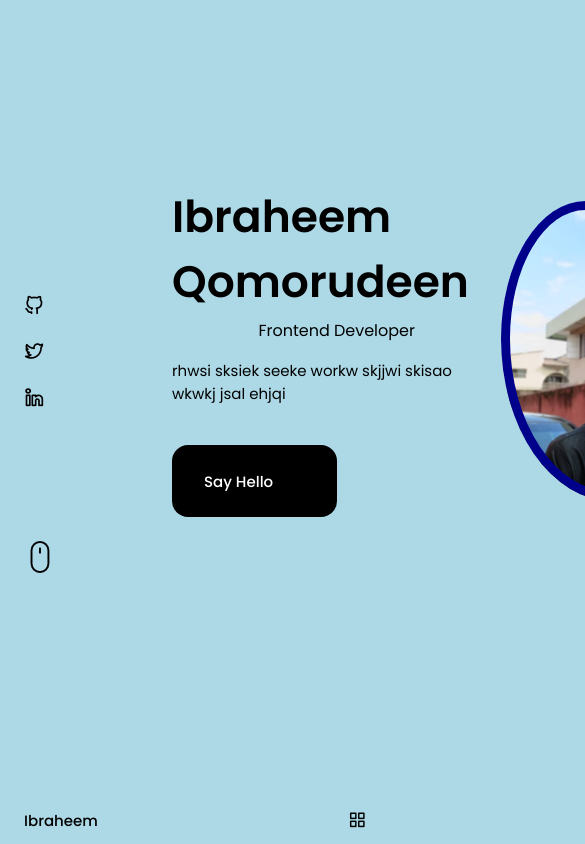
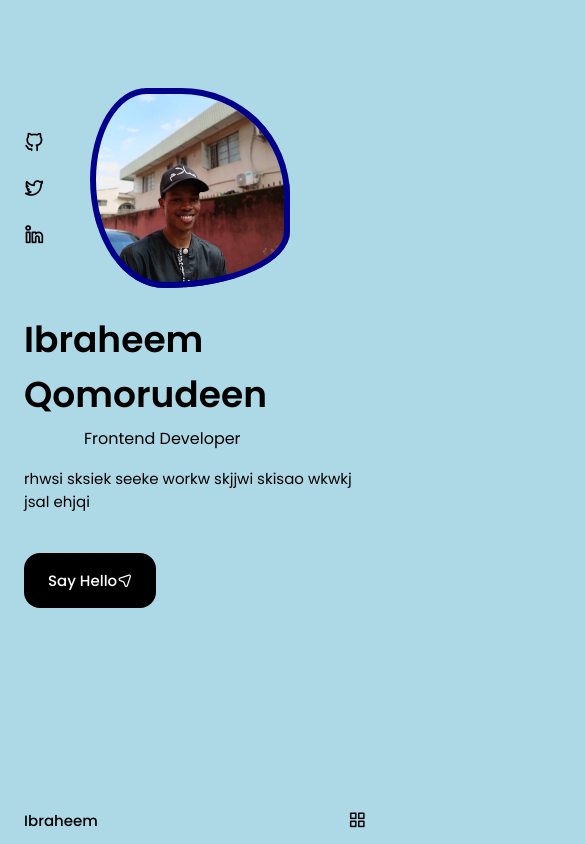
Before and after one commit to tarrmmy/Personal-Portfolio, a React (Create React App) app: page / in a window 390 px wide. Shown: the top 844 px of the page, 585 px wide, since content can reach past the window. Built offline with nearby package versions, Linux system fonts and the light colour scheme.

Commit message:
about page

```diff
--- a/src/App.css
+++ b/src/App.css
@@ -56,7 +56,7 @@
 /* ===============Responsiveness============= */
 @media screen and (max-width:992px) {
   :root{
-    --big-font-size: 2.75rem;
+    --big-font-size: 2.25rem;
     --h1-font-size: 1.5rem;
     --h2-font-size: 1.25rem;
     --h3-font-size: 1rem;
@@ -183,6 +183,20 @@ img {
     margin-left: var(--mb-1-5);
     margin-right: var(--mb-1-5);
   }
+
+  .button {
+    padding: 1rem 1.5rem;
+  }
+  .button__icon {
+    width: 22px;
+    height: 22px;
+  }
+}
+
+@media screen and (max-width:768px) {
+  .section {
+    padding: 2rem 0 4rem;
+  }
 }
 
 @media screen and (max-width:350px) {
--- a/src/components/home/Data.jsx
+++ b/src/components/home/Data.jsx
@@ -1,6 +1,6 @@
 import React from 'react'
 import './home.css'
-import send  from '../../assets/send.png'
+// import send  from '../../assets/solution.png'
 
 const Data = () => {
   return (
@@ -12,7 +12,8 @@ const Data = () => {
         </p>
         <a href="#contact" className="button button--flex">
             Say Hello
-            <img src={send} />
+            {/* <img src={send} /> */}
+            <i class="uil uil-location-arrow button-icon"></i>
         </a>
     </div>
   )
--- a/src/components/home/ScrollDown.jsx
+++ b/src/components/home/ScrollDown.jsx
@@ -5,7 +5,9 @@ const ScrollDown = () => {
   return (
     <div className='home__scroll'>
         <a href="#about" className="home__scroll-button button--flex">
-            <img src={mouse} />
+            {/* <img src={mouse} /> */}
+            <span className='home__scroll-name'>Scroll Down</span>
+            <i class="uil uil-arrow-down"></i>
         </a>
     </div>
   )
--- a/src/components/home/home.css
+++ b/src/components/home/home.css
@@ -1,3 +1,6 @@
+.home__container {
+    row-gap: 7rem;
+}
 .home__content {
     grid-template-columns: 116px repeat(2, 1fr);
     align-items: center;
@@ -74,3 +77,70 @@
         border-radius: 60% 40% 30% 70%/60% 30% 70% 40%;
     }
 }
+
+ .home__scroll {
+    margin-left: 9rem;
+}
+
+.home__scroll-name {
+    color: var(--title-color-dark) ;
+    font-weight: var(--font-normal) ;
+    /* margin-right: ; */
+    margin-left: 2px;
+}
+
+/* =====================BREAKPOINTS===================== */
+@media screen and (max-width:992px) {
+    .home__content {
+        grid-template-columns: 100px repeat(2. 1fr);
+        column-gap: 1.25rem;
+    }
+    .home__subtitle {
+        padding-left: 3.75rem;
+        margin-bottom: var(--mb-1);
+    }
+    .home__subtitle::before {
+        width: 42px;
+        top: 0.8rem;
+    }
+    .home__description{
+        max-width: initial;
+        margin-bottom: var(--mb-2-5);
+    }
+    .home__img {
+        width: 250px;
+        height: 250px;
+        box-shadow: inset 0 0 0 8px #00008B;
+    }
+    .home__scroll {
+        margin-left: 8.5rem;
+    }
+  }
+
+  @media screen and (max-width: 768px) {
+    .home__content {
+        grid-template-columns: 0.5fr 3fr;
+        padding-top: 3.5rem;
+    }
+    .home__img{
+        order: initial;
+        justify-self: initial;
+        width: 200px;
+        height: 200px;
+        box-shadow: inset 0 0 0 6px #00008B;
+
+    }
+    .home__data {
+        grid-column: 1/3;
+    }
+    .home__scroll {
+        display: none;
+    }
+  }
+
+  @media screen and (max-width:350px) {
+    .home__img {
+        width: 180px;
+        height: 180px;
+    }
+  }
```
Also changed, not shown: src/assets/solution.png (added).
